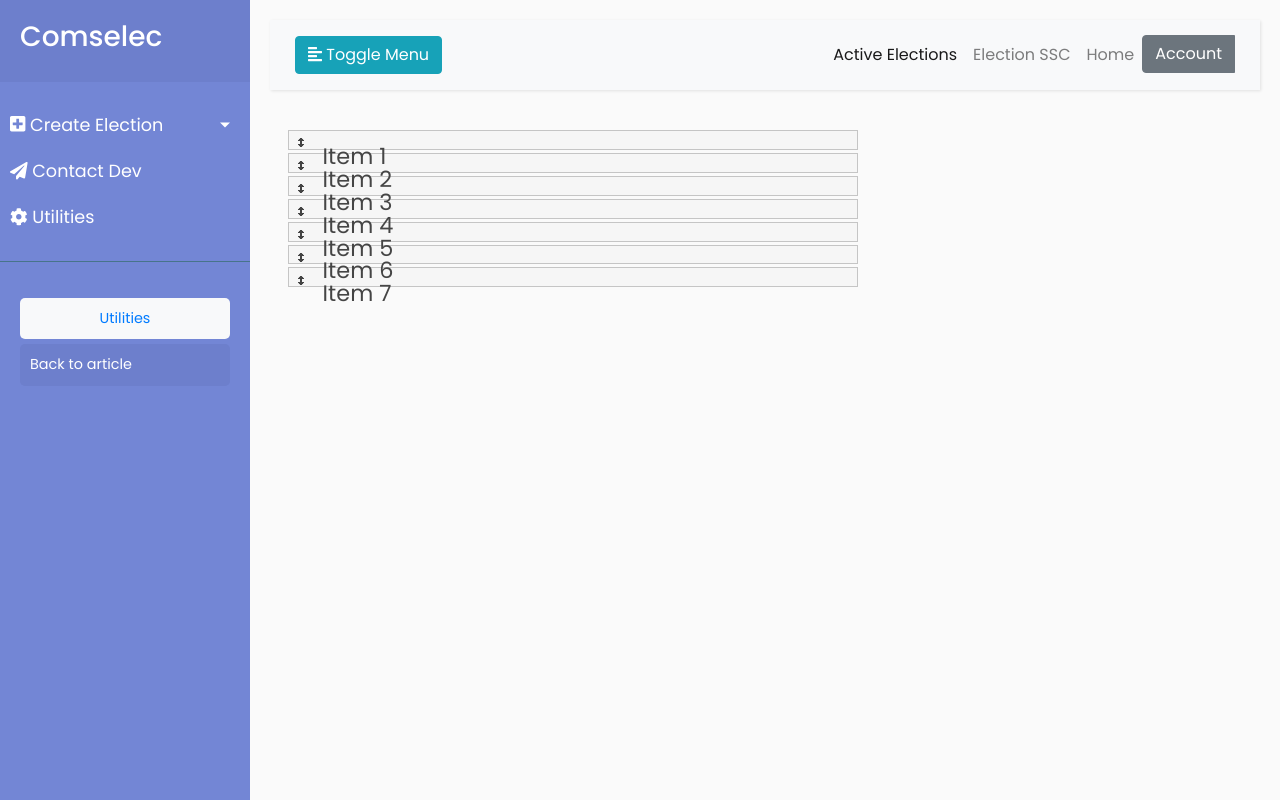
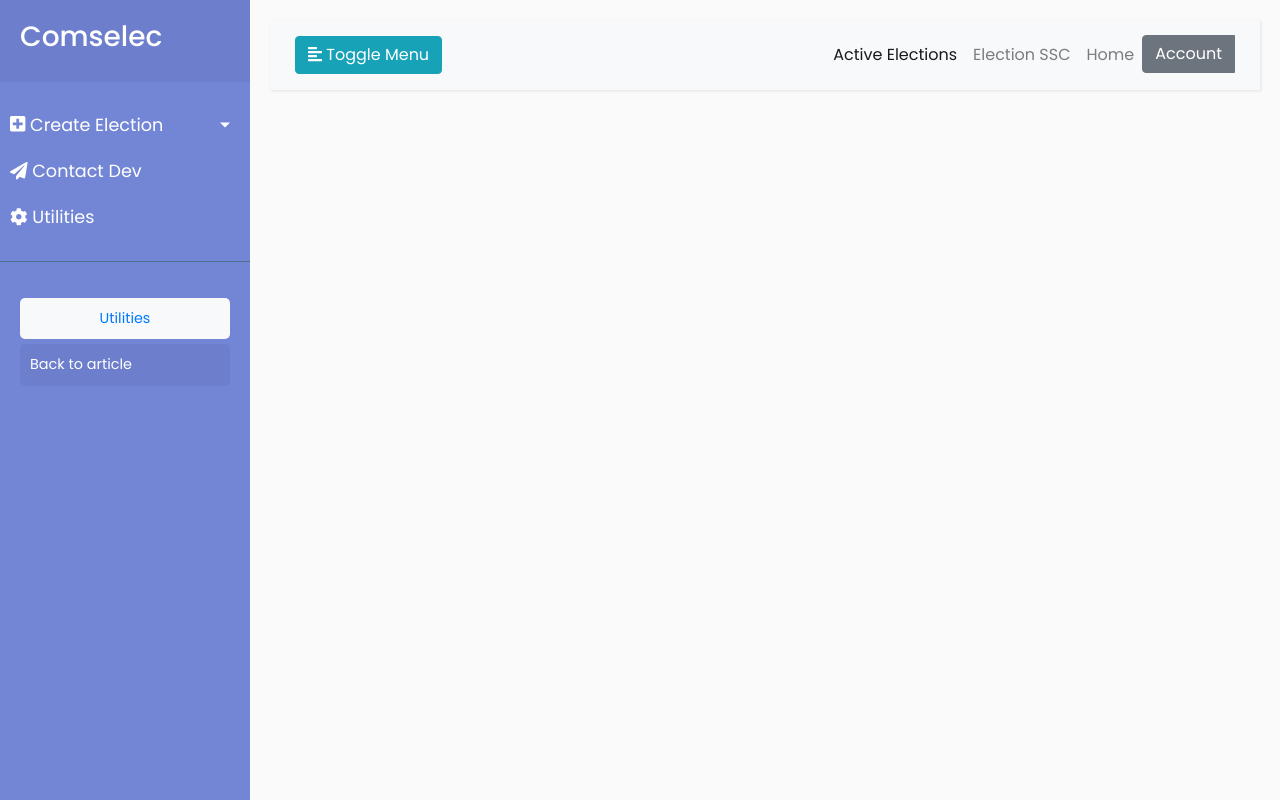
Before and after one commit to JRParreno/comselec, a Django app: page /test/ in a window 1280 px wide. Run offline with Django 3.2, Linux system fonts and the light colour scheme; a user stored in the database is signed in; data that the repository does not hold is empty; some libraries are stand-ins or nearby versions.

Commit message:
Delete line view ssc form

```diff
--- a/election/templates/election/administrator/candidates/view_ssc_form.html
+++ b/election/templates/election/administrator/candidates/view_ssc_form.html
@@ -1,12 +1,4 @@
 {% extends "election/admin_base.html" %}
 {% block content %}
-<ul id="sortable">
-  <li class="ui-state-default"><span class="ui-icon ui-icon-arrowthick-2-n-s"></span>Item 1</li>
-  <li class="ui-state-default"><span class="ui-icon ui-icon-arrowthick-2-n-s"></span>Item 2</li>
-  <li class="ui-state-default"><span class="ui-icon ui-icon-arrowthick-2-n-s"></span>Item 3</li>
-  <li class="ui-state-default"><span class="ui-icon ui-icon-arrowthick-2-n-s"></span>Item 4</li>
-  <li class="ui-state-default"><span class="ui-icon ui-icon-arrowthick-2-n-s"></span>Item 5</li>
-  <li class="ui-state-default"><span class="ui-icon ui-icon-arrowthick-2-n-s"></span>Item 6</li>
-  <li class="ui-state-default"><span class="ui-icon ui-icon-arrowthick-2-n-s"></span>Item 7</li>
-</ul>
+
 {% endblock content %}
```
